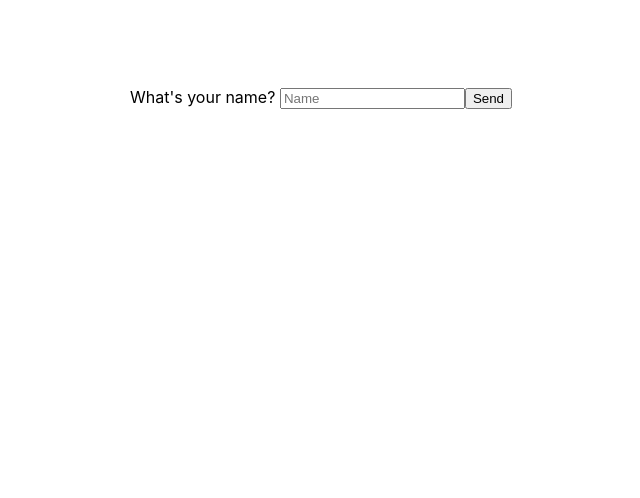
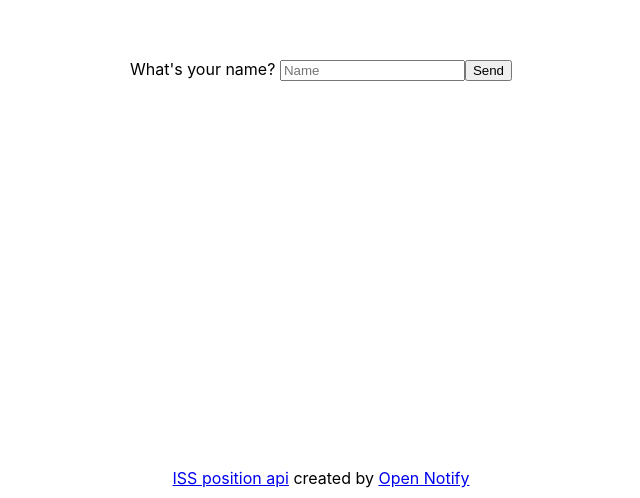
Before and after one commit to OliwerE/React-ISS-Location, a React (Create React App) app: page / in a window 1280 px wide. Shown: the part 302-800 px from the top of the page, without its empty margins (319-959 px from the left). Built offline with nearby package versions, Linux system fonts and the light colour scheme.

Commit message:
Add footer

```diff
--- a/src/App.css
+++ b/src/App.css
@@ -1,8 +1,12 @@
 @charset "UTF-8";
+
+#app {
+  height: 100vh;
+}
 
 #centered-box {
   width: 100vw;
-  height: 100vh;
+  height: calc(100vh - 56px);
   display: flex;
   flex-direction: row;
   align-items: center;
--- a/src/App.js
+++ b/src/App.js
@@ -1,15 +1,18 @@
 import './App.css';
 import YourName from './components/YourName'
+import Footer from './components/Footer'
+
 
 function App() {
   return (
-    <>
+    <div id="app">
     <div id="centered-box">
       <div>
         <YourName />
       </div>
     </div>
-    </>
+    <Footer />
+    </div>
   )
 }
 
--- /dev/null
+++ b/src/components/Footer.js
@@ -0,0 +1,12 @@
+import React from 'react'
+import './footer.css'
+
+const Footer = () => {
+  return (
+    <div id="footer">
+      <p><a target="_blank" without rel="noreferrer" href="http://open-notify.org/Open-Notify-API/ISS-Location-Now/">ISS position api</a> created by <a target="_blank" without rel="noreferrer" href="http://open-notify.org/">Open Notify</a></p>
+    </div>
+  )
+}
+
+export default Footer
--- /dev/null
+++ b/src/components/footer.css
@@ -0,0 +1,7 @@
+@charset "UTF-8";
+
+#footer {
+  height: 40px;
+  text-align: center;
+  line-height: 40px;
+}
```
